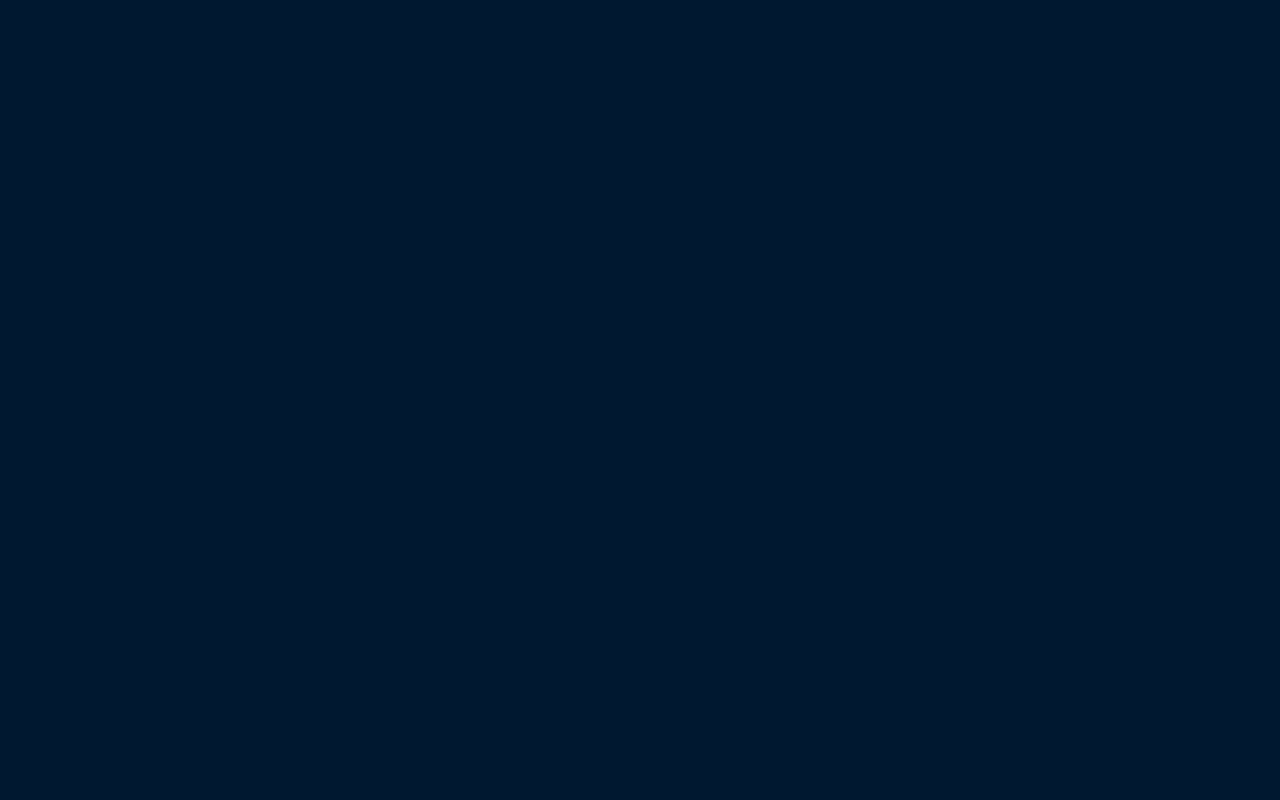
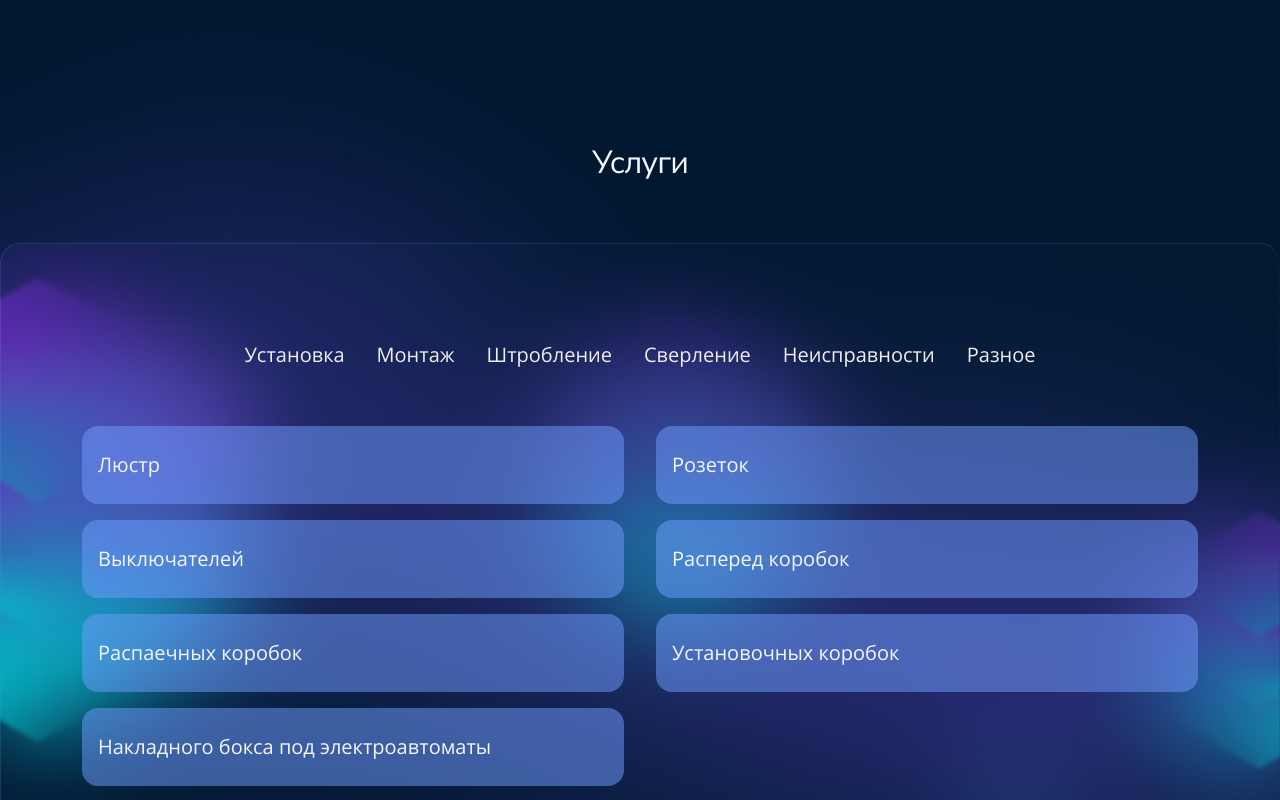
Before and after one commit to sominiac/energy22-new, a React (Vite) app: page / in a window 1280 px wide. Shown: the part 3460-4260 px from the top of the page. Built offline with nearby package versions, Linux system fonts and the light colour scheme.

Commit message:
feat(Services): added new page section

```diff
--- a/src/App.tsx
+++ b/src/App.tsx
@@ -3,10 +3,11 @@ import Header from "./components/ui/Header";
 import Welcome from "@/pages/Welcome";
 import About from "@/pages/About";
 import Tags from "@components/ui/Tags";
-import styles from "./styles/app.module.scss";
 import Mission from "@/pages/Mission";
 import UpButton from "@components/ui/UpButton";
 import Projects from "@/pages/Projects";
+import Services from "@/pages/Services";
+import styles from "./styles/app.module.scss";
 
 const App = () => {
   return (
@@ -26,6 +27,9 @@ const App = () => {
       <Container>
         <Projects />
       </Container>
+      <Container>
+        <Services />
+      </Container>
     </>
   );
 };
--- /dev/null
+++ b/src/pages/Services/index.tsx
@@ -0,0 +1,127 @@
+import Section from "@components/layout/Section";
+import Tabs from "@components/ui/Tabs";
+import Text from "@components/ui/Text";
+
+import type { ITab } from "@/interfaces/Tabs/tabs.ts";
+
+import styles from "./styles/services.module.scss";
+
+const TABS_LIST_MOCK: ITab[] = [
+  { id: "0", text: "Установка", isActive: true },
+  { id: "1", text: "Монтаж", isActive: false },
+  { id: "2", text: "Штробление", isActive: false },
+  { id: "3", text: "Сверление", isActive: false },
+  { id: "4", text: "Неисправности", isActive: false },
+  { id: "5", text: "Разное", isActive: false },
+];
+
+const SERVICES_LIST_MOCK = {
+  INSTALLATION: [
+    { id: 0, text: "Люстр" },
+    { id: 1, text: "Розеток" },
+    { id: 2, text: "Выключателей" },
+    { id: 3, text: "Расперед коробок" },
+    { id: 4, text: "Распаечных коробок" },
+    { id: 5, text: "Установочных коробок" },
+    { id: 6, text: "Накладного бокса под электроавтоматы" },
+  ],
+  MOUNTING: [
+    { id: 7, text: "Монтаж и установка кабель канала" },
+    { id: 8, text: "Монтаж защитных автоматов с подключением к электросети" },
+    { id: 9, text: "Монтаж УЗО и дифференциальных автоматов" },
+  ],
+  STROBLENIE: [
+    { id: 10, text: "Штробление по бетону" },
+    { id: 11, text: "Штробление по кирпичу и другим материалам" },
+  ],
+  DRILLING: [
+    { id: 12, text: "Под розетку/выключатель" },
+    { id: 13, text: "Под распаечную коробку" },
+    { id: 14, text: "Сверление сквозных отверстий в бетоне толщиной 70-80см" },
+    { id: 15, text: "Сверление сквозных отверстий в бетоне толщиной 15-20см" },
+    {
+      id: 16,
+      text: "Сверление сквозных отверстий в кирпиче и других материалах толщиной 70-80см",
+    },
+    {
+      id: 17,
+      text: "Сверление сквозных отверстий в кирпиче и других материалах толщиной 15-20см",
+    },
+  ],
+  MALFUNCTIONS: [
+    { id: 18, text: "Нагрев проводки" },
+    { id: 19, text: "Короткое замыкание (нет света)" },
+    { id: 20, text: "Перегорела проводка" },
+    { id: 21, text: "Скачок тока (выбивает УЗО)" },
+    {
+      id: 22,
+      text: "Перегруз группы розеток",
+    },
+    {
+      id: 23,
+      text: "Другое",
+    },
+  ],
+  VARIOUS: [
+    { id: 24, text: "Прокладка кабеля" },
+    { id: 25, text: "Поиск обрыва электроцепи" },
+    {
+      id: 26,
+      text: "Электрика под ключ в однокомнатной бетонной/монолитной квартире",
+    },
+    {
+      id: 27,
+      text: "Электрика под ключ в однокомнатной кирпич/другие квартире",
+    },
+    {
+      id: 28,
+      text: "Электрика под ключ в двухкомнатной бетонной/монолитной квартире",
+    },
+    {
+      id: 29,
+      text: "Электрика под ключ в двухкомнатной кирпич/другие квартире",
+    },
+    {
+      id: 30,
+      text: "Электрика под ключ в трёхкомнатной бетонной/монолитной квартире",
+    },
+    {
+      id: 31,
+      text: "Электрика под ключ в трёхкомнатной кирпич/другие квартире",
+    },
+    {
+      id: 32,
+      text: "Устранение короткого замыкания",
+    },
+    {
+      id: 33,
+      text: "Распайка проводов в распаечных коробках",
+    },
+  ],
+};
+
+const Services = () => {
+  return (
+    <Section
+      classNameSection={styles.services}
+      title="Услуги"
+      classNameInner={styles.services__inner}
+    >
+      <header className={styles.services__header}>
+        <Tabs tabsList={TABS_LIST_MOCK} />
+      </header>
+      {/*@TODO: добавить мемоизацию для отрендареных списков*/}
+      <ul className={styles.services__list}>
+        {SERVICES_LIST_MOCK.INSTALLATION.map(({ id, text }) => (
+          <li className={styles.services__listItem} key={id}>
+            <Text className={styles.services__itemText} componentType="text2">
+              {text}
+            </Text>
+          </li>
+        ))}
+      </ul>
+    </Section>
+  );
+};
+
+export default Services;
--- /dev/null
+++ b/src/pages/Services/styles/services.module.scss
@@ -0,0 +1,48 @@
+@use "@/styles/variables/colors.module.scss" as color;
+
+.services {
+  //@TODO добавить глобальную переменную для одинакового секционного отступа
+  margin-top: 144px;
+  position: relative;
+  z-index: 1;
+
+  &::before {
+    content: url("@assets/images/services-bg.png");
+    position: absolute;
+    top: -200px;
+    left: 50%;
+    transform: translateX(-50%);
+    z-index: -1;
+  }
+
+  &__inner {
+    //@TODO добавить глобальную переменную для одинакового секционного отступа
+    padding: 96px 81px;
+    backdrop-filter: blur(50px);
+  }
+
+  &__header {
+    width: 100%;
+    display: flex;
+    justify-content: center;
+  }
+
+  &__list {
+    display: grid;
+    grid-template-columns: repeat(2, 1fr);
+    grid-gap: 16px 32px;
+    margin-top: 56px;
+    list-style: none;
+  }
+
+  &__listItem {
+    padding: 24px 16px;
+    background-color: color.$LIGHT_BLUE_TEXT;
+    border-radius: 16px;
+  }
+
+  &__itemText {
+    line-height: 150%;
+    letter-spacing: -2.2%;
+  }
+}
```
Also changed, not shown: src/assets/images/services-bg.png (added).
